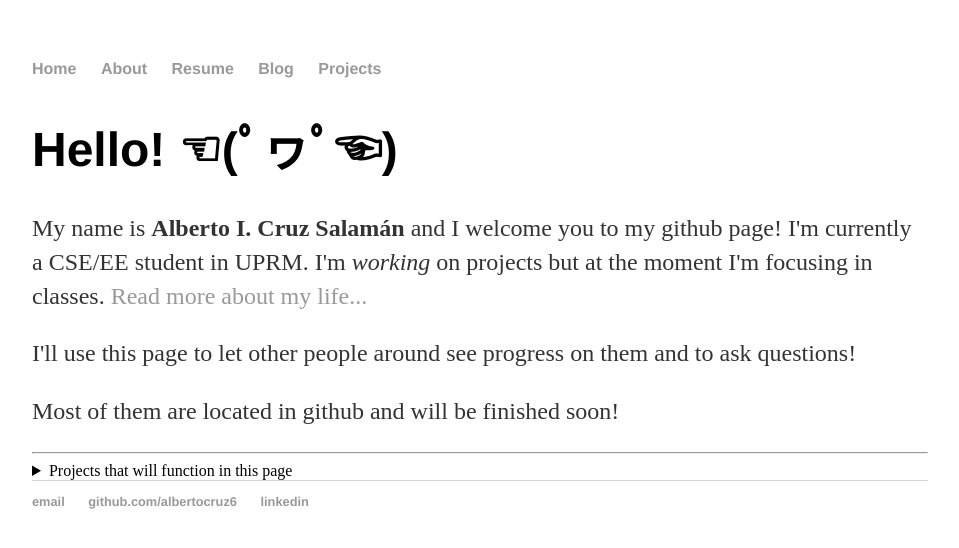
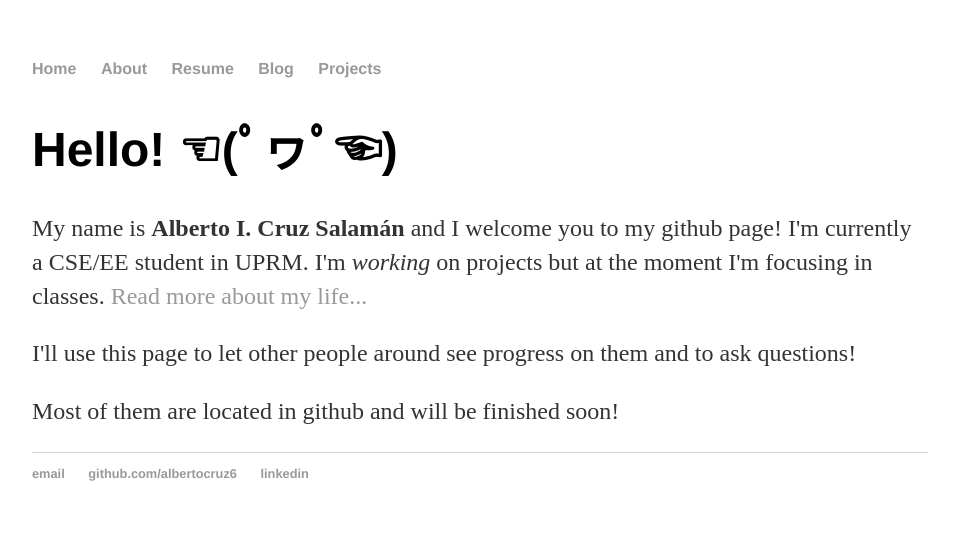
Before and after one commit to albertocruz6/albertocruz6.github.io, a Jekyll site: the page built from index.html, in a window 1280 px wide. Shown: the top 548 px of the page, without its empty margins (160-1119 px from the left). Built offline with Jekyll 4.4.1, drawn with Linux system fonts in a browser that asks for light colours.

Commit message:
Update index.html

```diff
--- a/index.html
+++ b/index.html
@@ -8,12 +8,4 @@ title: Alberto Cruz Salamán
 	<p> My name is <strong>Alberto I. Cruz Salamán</strong> and I welcome you to my github page! I'm currently a CSE/EE student in UPRM. I'm <em>working</em> on projects but at the moment I'm focusing in classes. <a href="/about">Read more about my life...</a></p>
 	<p> I'll use this page to let other people around see progress on them and to ask questions! </p>
 	<p> Most of them are located in github and will be finished soon!</p>
-	<hr>
-	<details>
-		<summary>Projects that will function in this page</summary>
-		<ul>
-			<li>Raspberry Pi 4 Server</li>
-		</ul>
-	</details>
-
 </div><!-- /.blurb -->
```
